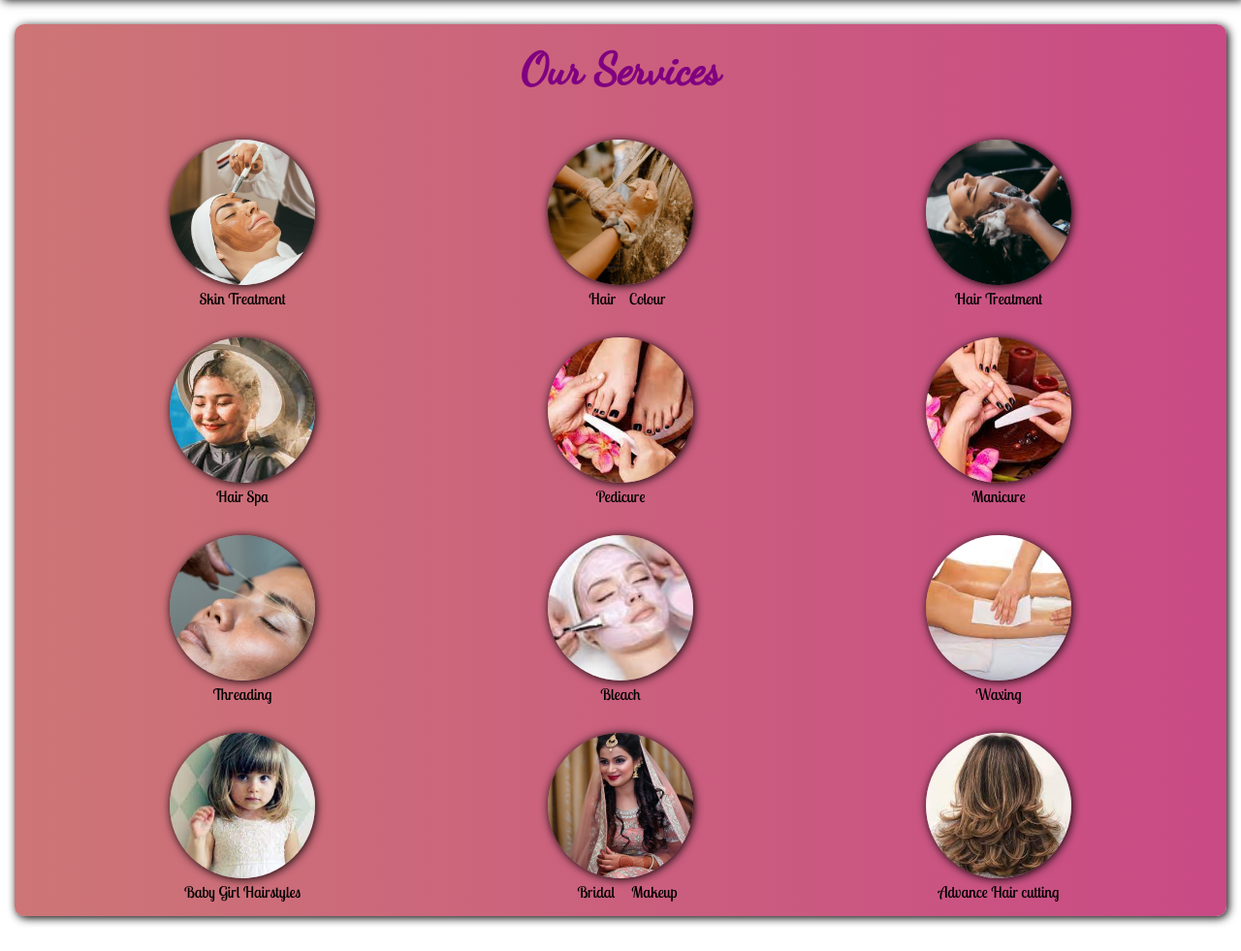
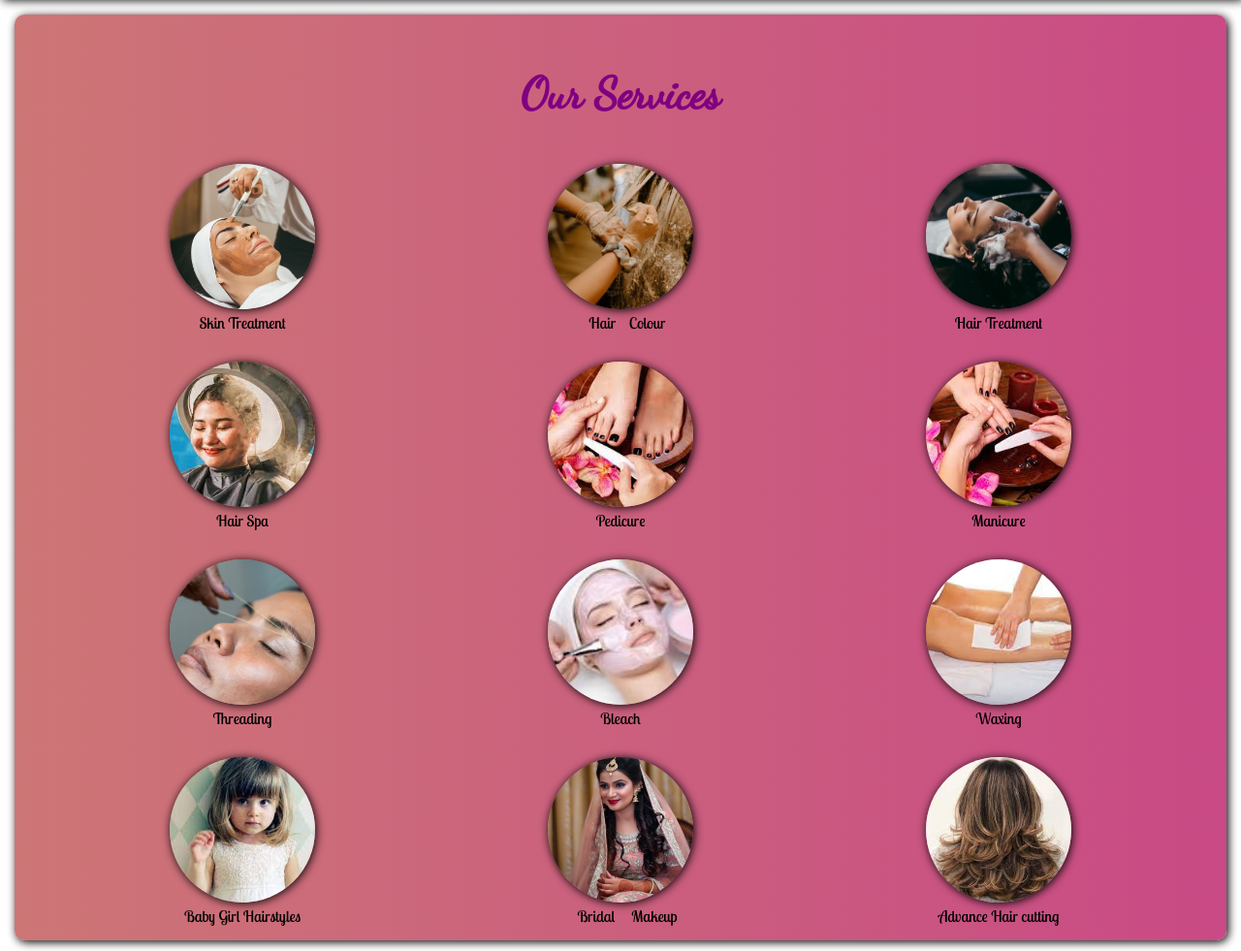
Before and after one commit to chandanshaw833609/apsara, a PHP site: page / in a window 1280 px wide. Shown: the part 805-1786 px from the top of the page at 97% size. Run offline with PHP 8.4, Linux system fonts and the light colour scheme; some web fonts are replaced; grey boxes are pictures that could not be loaded.

Commit message:
Update index.css

```diff
--- a/style/index.css
+++ b/style/index.css
@@ -109,6 +109,7 @@
     margin-top: 20px;
     border-radius: 10px;
     box-shadow: 2px 2px 10px black;
+    padding-top: 5px;
 }
 
 .services h2{
```
